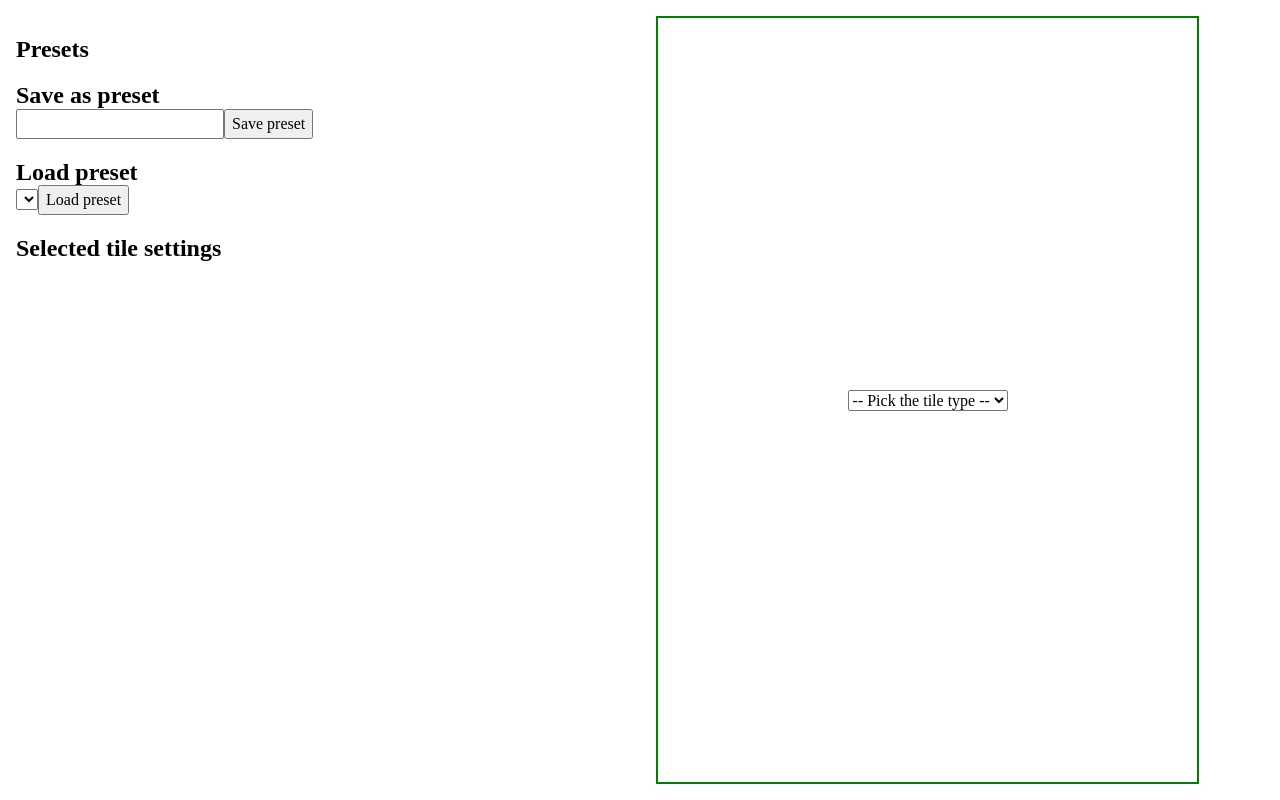
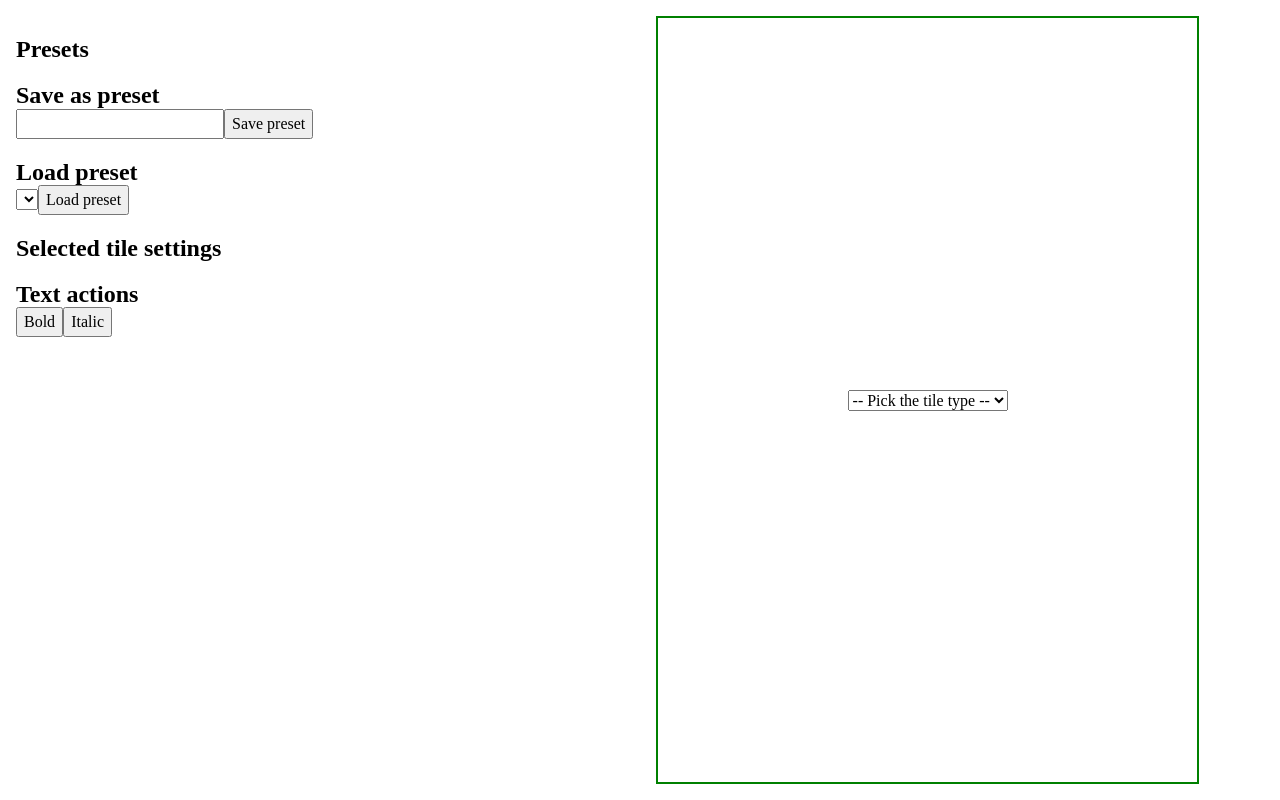
Before and after one commit to riccardofano/paper-sheet-editor, a React (Vite) app: page / in a window 1280 px wide. Built offline with nearby package versions, Linux system fonts and the light colour scheme.

Commit message:
Add ability to change text to bold and italic

```diff
--- a/src/components/SettingsPanel.tsx
+++ b/src/components/SettingsPanel.tsx
@@ -1,5 +1,6 @@
 import { FormEvent, useContext, useState } from "react";
 import { SelectedTileContext, TilesContext } from "../Tile";
+import TextActions from "./TextActions";
 
 export default function SettingsPanel() {
   const { tiles, setTiles } = useContext(TilesContext);
@@ -130,6 +131,8 @@ export default function SettingsPanel() {
             />
           );
         })}
+      <h1>Text actions</h1>
+      <TextActions />
     </section>
   );
 }
--- a/src/components/Text.tsx
+++ b/src/components/Text.tsx
@@ -3,7 +3,6 @@ import ContentEditable, { ContentEditableEvent } from "react-contenteditable";
 
 import { TextTile, TilesContext } from "../Tile";
 
-// TODO: Text should be controlled
 export default function Text({ id }: { id: number }) {
   const { tiles, setTiles } = useContext(TilesContext);
   const tile = tiles[id];
--- /dev/null
+++ b/src/components/TextActions.tsx
@@ -0,0 +1,16 @@
+export default function TextActions() {
+  function executeAction(
+    e: React.MouseEvent<HTMLButtonElement, MouseEvent>,
+    action: string
+  ) {
+    e.preventDefault();
+    document.execCommand(action, false);
+  }
+
+  return (
+    <>
+      <button onClick={(e) => executeAction(e, "bold")}>Bold</button>
+      <button onClick={(e) => executeAction(e, "italic")}>Italic</button>
+    </>
+  );
+}
```
